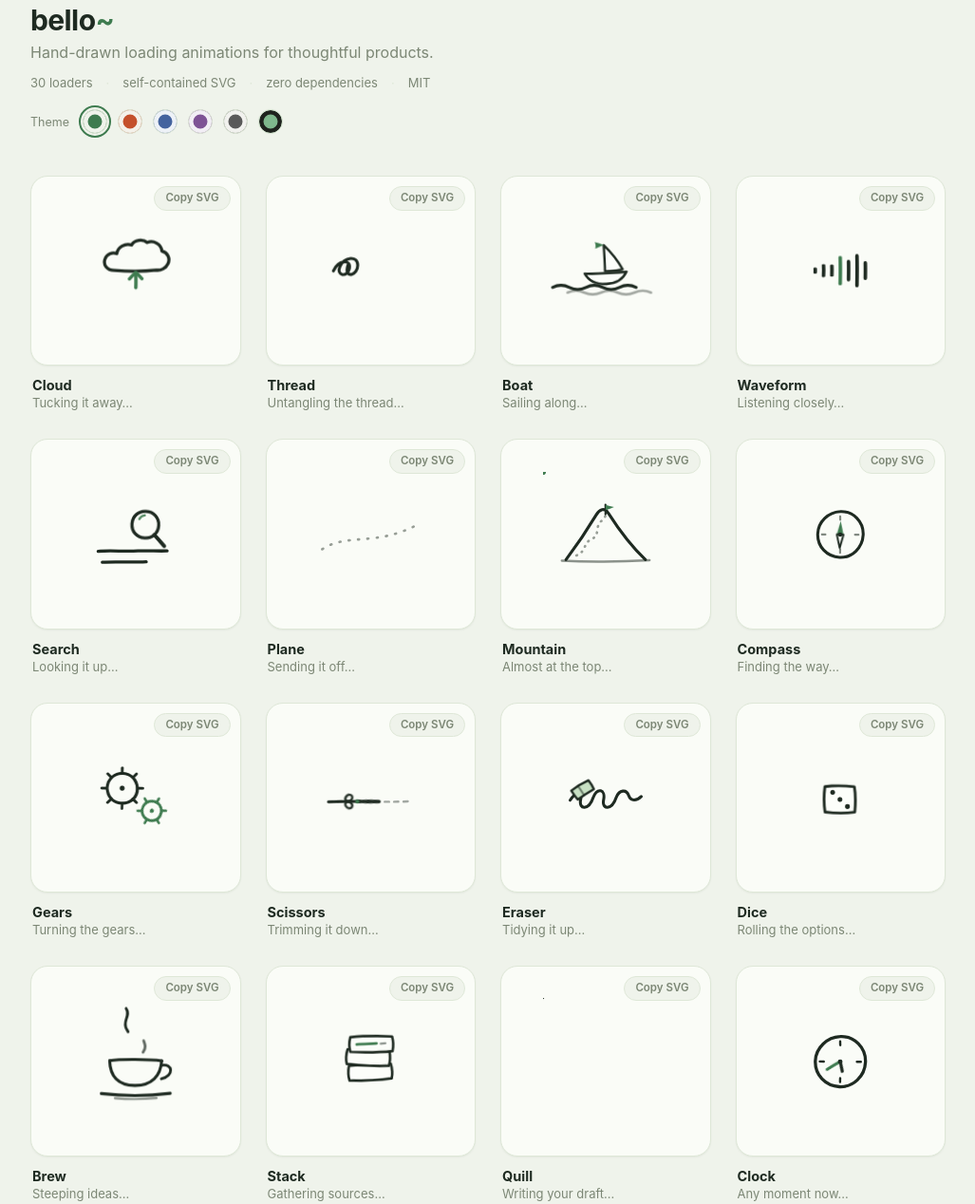
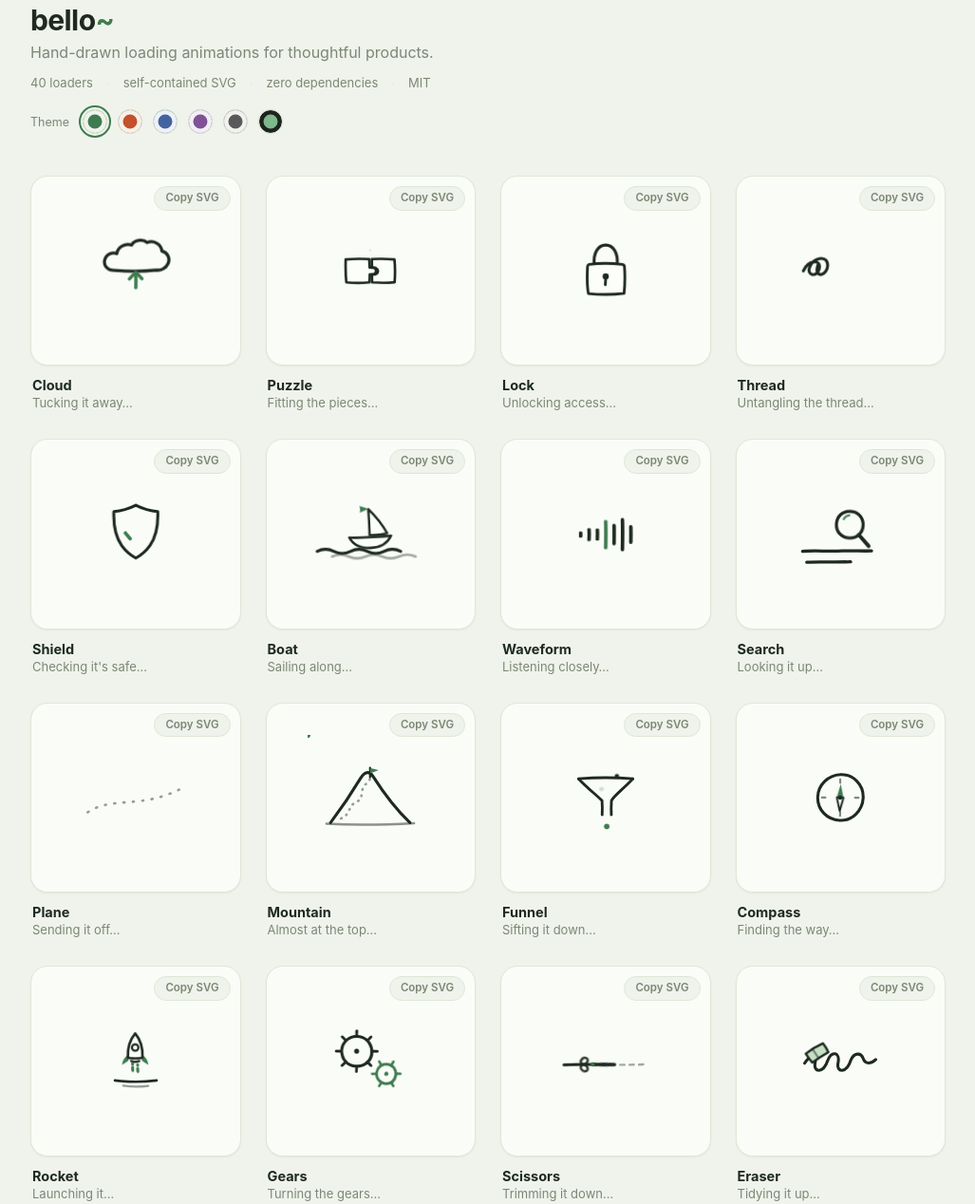
Before and after one commit to harishmaddali/bello, a plain HTML site: page index.html in a window 1280 px wide. Shown: the part 53-1321 px from the top of the page at 95% size, without its empty margins (126-1153 px from the left). Drawn offline with Linux system fonts and the light colour scheme.

Commit message:
Add 10 more loaders (lock, calendar, funnel, pin, radar, shield, puzzle, rocket, book, bell)
40 total. New ones interleaved into the shuffled gallery order.

Co-Authored-By: Claude Fable 5 <noreply@anthropic.com>

```diff
--- a/index.html
+++ b/index.html
@@ -123,7 +123,7 @@
     <h1>bello<span class="tilde">~</span></h1>
     <p class="tagline">Hand-drawn loading animations for thoughtful products.</p>
     <div class="meta-row">
-      <span>30 loaders</span>
+      <span>40 loaders</span>
       <span>self-contained SVG</span>
       <span>zero dependencies</span>
       <span>MIT</span>
@@ -148,13 +148,18 @@
 <script>
   const LOADERS = [
     ["cloud",     "Cloud",     "Tucking it away…"],
+    ["puzzle",    "Puzzle",    "Fitting the pieces…"],
+    ["lock",      "Lock",      "Unlocking access…"],
     ["thread",    "Thread",    "Untangling the thread…"],
+    ["shield",    "Shield",    "Checking it's safe…"],
     ["boat",      "Boat",      "Sailing along…"],
     ["waveform",  "Waveform",  "Listening closely…"],
     ["search",    "Search",    "Looking it up…"],
     ["plane",     "Plane",     "Sending it off…"],
     ["mountain",  "Mountain",  "Almost at the top…"],
+    ["funnel",    "Funnel",    "Sifting it down…"],
     ["compass",   "Compass",   "Finding the way…"],
+    ["rocket",    "Rocket",    "Launching it…"],
     ["gears",     "Gears",     "Turning the gears…"],
     ["scissors",  "Scissors",  "Trimming it down…"],
     ["eraser",    "Eraser",    "Tidying it up…"],
@@ -166,17 +171,22 @@
     ["footprints","Footprints","Step by step…"],
     ["sprout",    "Sprout",    "Growing the idea…"],
     ["progress",  "Progress",  "Inking it in…"],
+    ["pin",       "Pin",       "Pinning it down…"],
     ["check",     "Check",     "And… done."],
     ["highlight", "Highlight", "Polishing your words…"],
+    ["book",      "Book",      "Reading it through…"],
     ["sparkle",   "Sparkle",   "Adding the magic…"],
     ["typing",    "Typing",    "Thinking it through…"],
+    ["calendar",  "Calendar",  "Finding a time…"],
     ["signal",    "Signal",    "Reaching the model…"],
     ["note",      "Note",      "Sketching your post…"],
     ["envelope",  "Envelope",  "Sealing it up…"],
     ["bulb",      "Bulb",      "Having an idea…"],
     ["loop",      "Loop",      "Pulling it together…"],
     ["hourglass", "Hourglass", "Counting the grains…"],
-    ["constellation", "Constellation", "Connecting the dots…"]
+    ["radar",     "Radar",     "Scanning for it…"],
+    ["constellation", "Constellation", "Connecting the dots…"],
+    ["bell",      "Bell",      "Ringing you back…"]
   ];
 
   // Every color in the page and in the loaders is a CSS variable, so a theme
```
Also changed, not shown: loaders/bell.svg (added), loaders/book.svg (added), loaders/calendar.svg (added), loaders/funnel.svg (added), loaders/lock.svg (added), loaders/pin.svg (added), loaders/puzzle.svg (added), loaders/radar.svg (added), loaders/rocket.svg (added), loaders/shield.svg (added), 1 other file.
